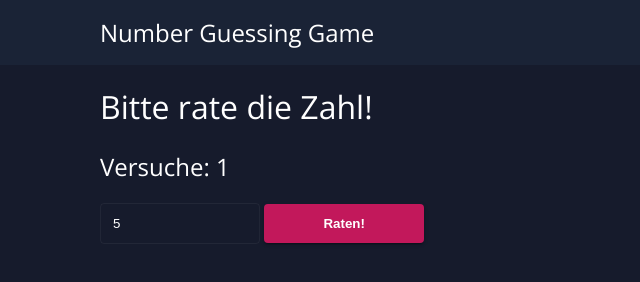
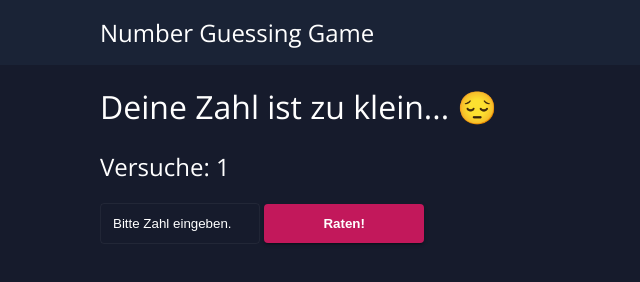
Before and after one commit to martinaklammer94-stack/Number-Guessing-Game, a plain HTML site: page index.html in a window 1280 px wide. Both pictures are taken after typing "5" into the empty fields and a click on the button "Raten!". Shown: the whole page, without its empty margins (0-640 px from the left). Drawn offline with nearby package versions, Linux system fonts and the light colour scheme.

Commit message:
fixed some bugs
game works correctly now: tries countig goes up, function works and displays right headline. Still want to work on a restart button.

```diff
--- a/index.html
+++ b/index.html
@@ -15,6 +15,9 @@
         <input
           id="guessedNumber"
           type="number"
+          min="1"
+          max="10"
+          step="1"
           required
           placeholder="Bitte Zahl eingeben..."
         />
@@ -22,5 +25,6 @@
       </form>
     </div>
     <script src="script.js"></script>
+    <script src="https://cdn.jsdelivr.net/npm/js-confetti@latest/dist/js-confetti.browser.js"></script>
   </body>
 </html>
--- a/script.js
+++ b/script.js
@@ -1,40 +1,52 @@
-let numberToGuess = Math.round(Math.random() * 10);
+let numberToGuess = Math.round(Math.random() * 10) + 1;
 let tries = 0;
+let myNumber = Number(document.querySelector("#guessedNumber").value);
 
 const form = document.querySelector("#guessForm");
 const headline = document.querySelector("#headline");
+const displayTries = document.querySelector("#displayTries");
 
 function guessTheNumber() {
-  let myNumber = document.querySelector("#guessedNumber").value;
-  tries = tries + 1;
+  const input = document.querySelector("#guessedNumber");
+  let myNumber = +input.value; // in Zahl konvertieren
+
+  tries++;
   displayTries.innerHTML = "Versuche: " + tries;
 
-  if (numberToGuess == myNumber.value) {
+  if (myNumber < 1 || myNumber > 10) {
+    headline.innerHTML = "Bitte gib eine Zahl zwischen 1 und 10 ein!";
+    input.value = "";
+    return;
+  }
+
+  if (numberToGuess === myNumber) {
     headline.innerHTML = "Glückwunsch! 😁 Du hast gewonnen! 🙌";
-
     let jsConfetti = new JSConfetti();
     jsConfetti.addConfetti();
+
+    setTimeout(resetGame, 50000);
 
     resetGame();
     return;
   }
 
-  if (numberToGuess > myNumber.value) {
+  if (numberToGuess > myNumber) {
     headline.innerHTML = "Deine Zahl ist zu klein... 😔";
   }
 
-  if (numberToGuess < myNumber.value) {
+  if (numberToGuess < myNumber) {
     headline.innerHTML = "Deine Zahl ist zu groß... 😔";
   }
 
-  myNumber.value = "";
+  input.value = "";
 }
 
 function resetGame() {
   numberToGuess = Math.round(Math.random() * 10);
   tries = 0;
+
   displayTries.innerHTML = "Versuche: 0";
-  myNumber.value = "";
+  document.querySelector("#guessedNumber").value = "";
 }
 
 function submitHandler(event) {
```
